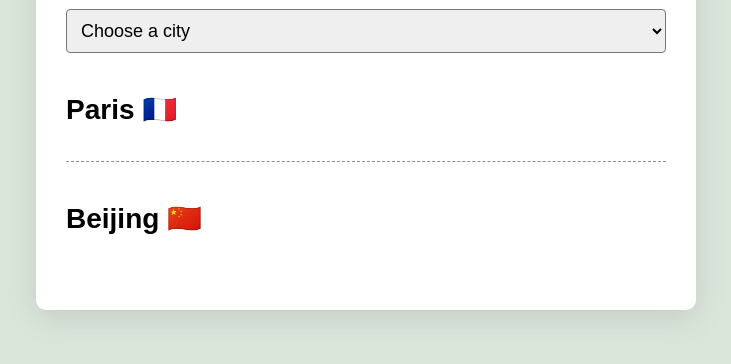
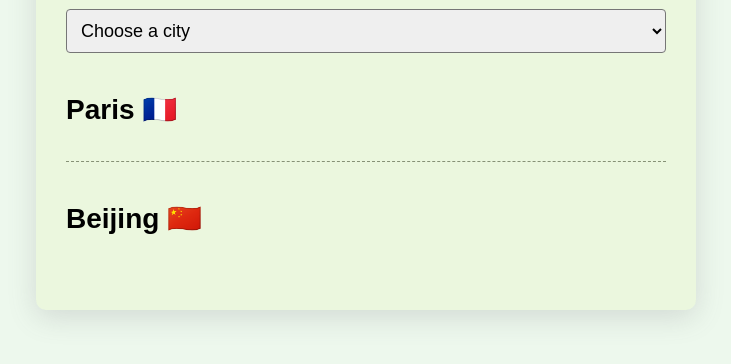
Before and after one commit to CodeLeez/world-clock, a plain HTML site: page index.html in a window 1280 px wide. Shown: the part 171-535 px from the top of the page, without its empty margins (274-1005 px from the left). Drawn offline with nearby package versions, Linux system fonts and the light colour scheme; a script that the page names is missing.

Commit message:
Changed background color

```diff
--- a/css/style.css
+++ b/css/style.css
@@ -1,12 +1,12 @@
 body {
-  background-color: rgb(219, 230, 219);
+  background-color: rgb(237, 248, 237);
   font-family: sans-serif;
 }
 
 .container {
   max-width: 600px;
   margin: 60px auto;
-  background-color: white;
+  background-color: rgba(222, 237, 161, 0.2);
   padding: 30px;
 
   box-shadow: rgba(100, 100, 111, 0.2) 0px 7px 29px 0px;
```
Also changed, not shown: 3 other files.
